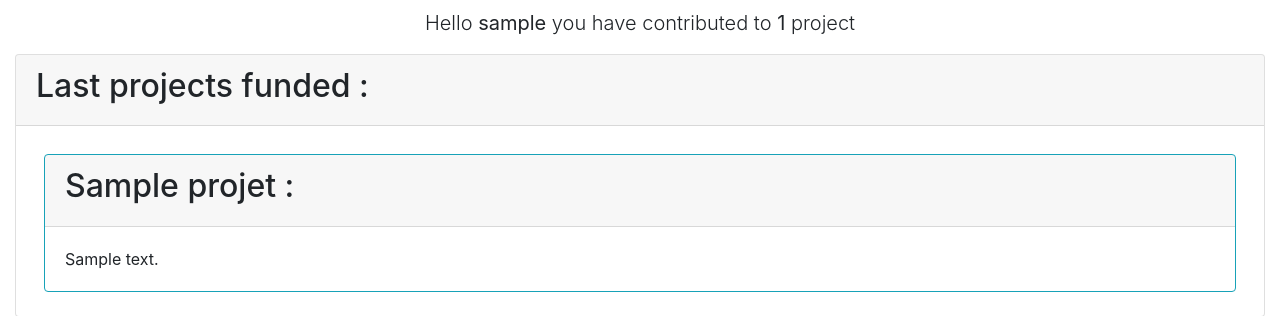
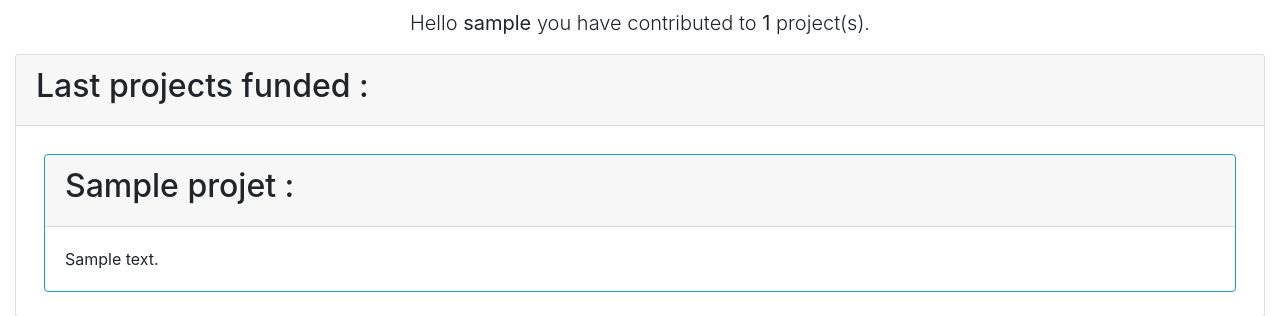
Before and after one commit to Lusgem/MakeOurPlanetGreenAgain, a Django app: page / in a window 1280 px wide. Shown: the part 56-372 px from the top of the page. Run offline with Django 3.2, Linux system fonts and the light colour scheme; the first user in the database is signed in; tables that the repository leaves empty hold one stand-in row (Sample ...); some libraries are stand-ins or nearby versions.

Commit message:
correcting index display

```diff
--- a/makeOurPlanetGreenAgain/plateforme/templates/plateforme/index.html
+++ b/makeOurPlanetGreenAgain/plateforme/templates/plateforme/index.html
@@ -4,8 +4,7 @@
 
                 {% if user.is_authenticated %}
                     <div class="text-center mt-2 lead">
-                        <p class=""> Hello <strong>{{ user.username }}</strong> you have contributed to <strong>{{num_project}}</strong> project</p>
-
+                        <p class=""> Hello <strong>{{ user.username }}</strong> you have contributed to <strong>{{num_project}}</strong> project(s).</p>
                     </div>
 
 
```
